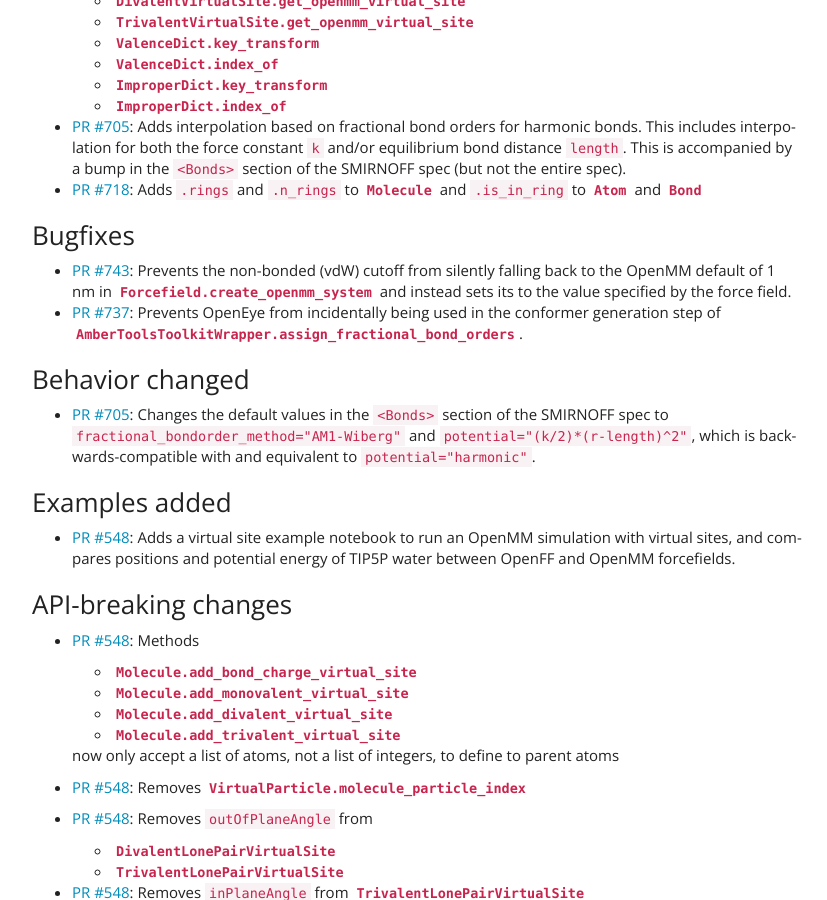
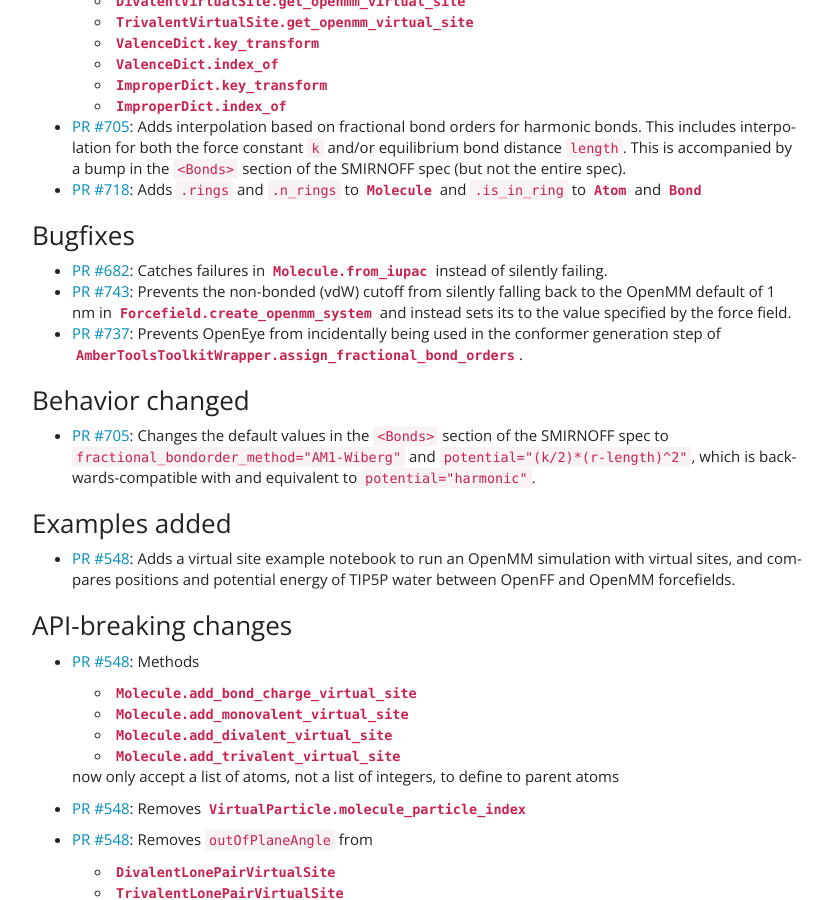
Before and after one commit to openforcefield/openff-toolkit, a Sphinx documentation site: the page built from docs/releasehistory.rst, in a window 1280 px wide and 900 px high, scrolled down 2840 px. Shown: the whole window, without its empty margins (38-865 px from the left). Built offline with Sphinx 7.4.7, drawn with Linux system fonts in a browser that asks for light colours.

Commit message:
Docs: Upate changelog

```diff
--- a/docs/releasehistory.rst
+++ b/docs/releasehistory.rst
@@ -97,6 +97,9 @@ New features
 
 Bugfixes
 """""""""
+- `PR #682 <https://github.com/openforcefield/openforcefield/pull/682>`_: Catches failures in
+  :py:meth:`Molecule.from_iupac <openforcefield.topology.Molecule.from_iupac>` instead of silently
+  failing.
 - `PR #743 <https://github.com/openforcefield/openforcefield/pull/743>`_: Prevents the non-bonded
   (vdW) cutoff from silently falling back to the OpenMM default of 1 nm in
   :py:meth:`Forcefield.create_openmm_system
```
